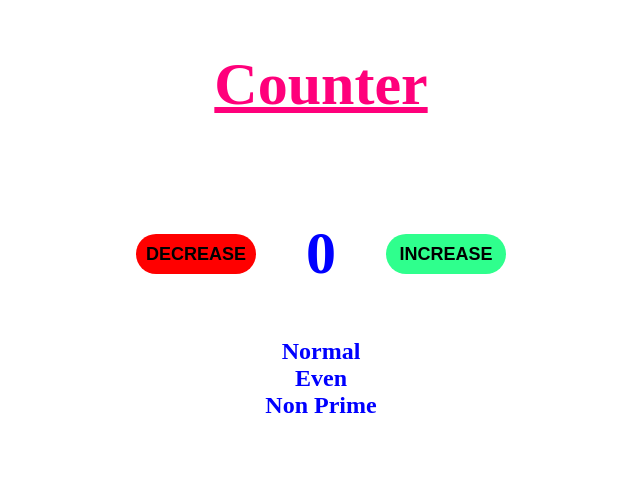
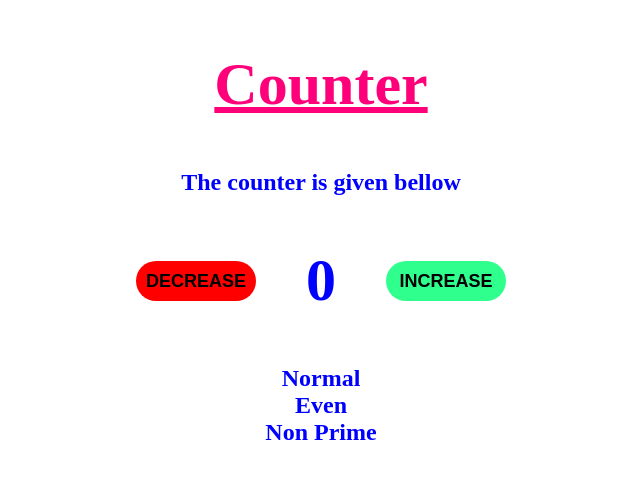
Before and after one commit to Soumita-Nag/Vue.js-Learning, a Vue app: page / in a window 1280 px wide. Shown: the top 478 px of the page, without its empty margins (319-959 px from the left). Built offline with nearby package versions, Linux system fonts and the light colour scheme.

Commit message:
Class and Style binding

```diff
--- a/src/components/03_Counter/Counter.vue
+++ b/src/components/03_Counter/Counter.vue
@@ -1,6 +1,13 @@
 <template>
+    <!-- binds the whole object of attributes inside a tag -->
     <h1 v-bind="objAtts">Counter</h1>
-    <!-- binds the whole object of attributes inside a tag -->
+
+    <!-- class and style binding , normal class can also be used with v-bind. if isActive is true success class will apply otherwise not.-->
+    <!-- <h2 class="normal" :class="{'success':isActive, 'danger':hasError}">The counter is given bellow</h2> -->
+
+     <!-- this line can also be written as:  -->
+    <h2 :class="objClass">The counter is given bellow</h2>
+
     <div class="container">
         <button @click="Decrement" id="dec" :disabled="dec">DECREASE</button>
         <!-- v-bind:class or :class helps to bind class or any other attribute with a dynamic value. use : before the attribute -->
@@ -28,7 +35,14 @@ export default{
             objAtts:{
                 id: 'underline',
                 class : 'pink',
-            }
+            },
+            // isActive:false,
+            // hasError: false,
+            objClass:{
+                normal:true,
+                success:false,
+                danger:false,
+            },
         }
     },
     methods:{
@@ -38,19 +52,30 @@ export default{
             if(this.count>5){
                 this.color='success';
             }
-            else if(this.count>=0)
-            this.color='normal';
+            else if(this.count>=0){
+                this.color='normal';
+                // this.isActive=true;
+                this.objClass["success"]=true;
+                // this.hasError=false;
+                this.objClass["danger"]=false;
+
+            }
 
             if(this.count>10)
             this.inc=true;
-            else if(this.count>=-5)
-            this.dec=false;
-        },
+        else if(this.count>=-5)
+        this.dec=false;
+},
         Decrement(){
             this.count--;
 
-            if(this.count<0)
-            this.color='danger';
+            if(this.count<0){
+                this.color='danger';
+                // this.isActive=false;
+                this.objClass["success"]=false;
+                // this.hasError=true;
+                this.objClass["danger"]=true;
+            }
             else if(this.count<=5)
             this.color='normal';
 
```
